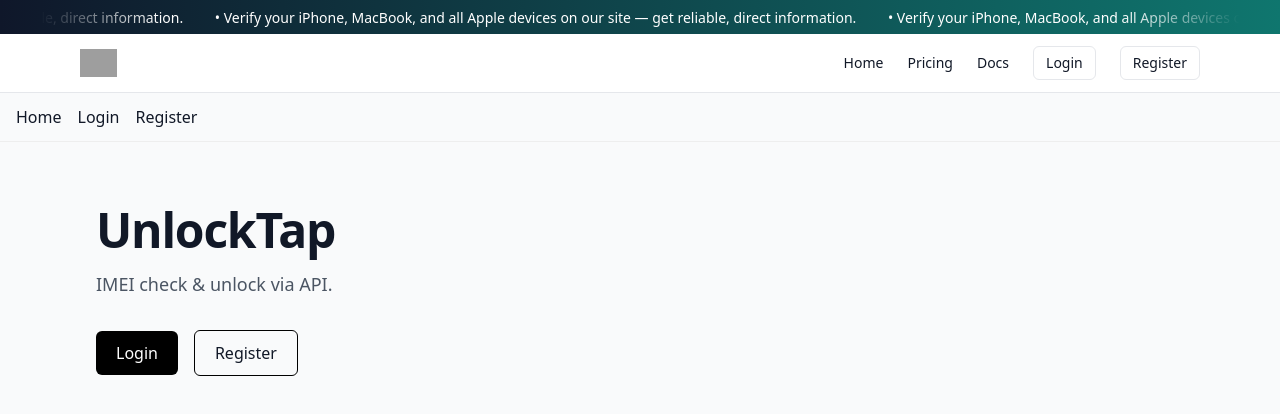
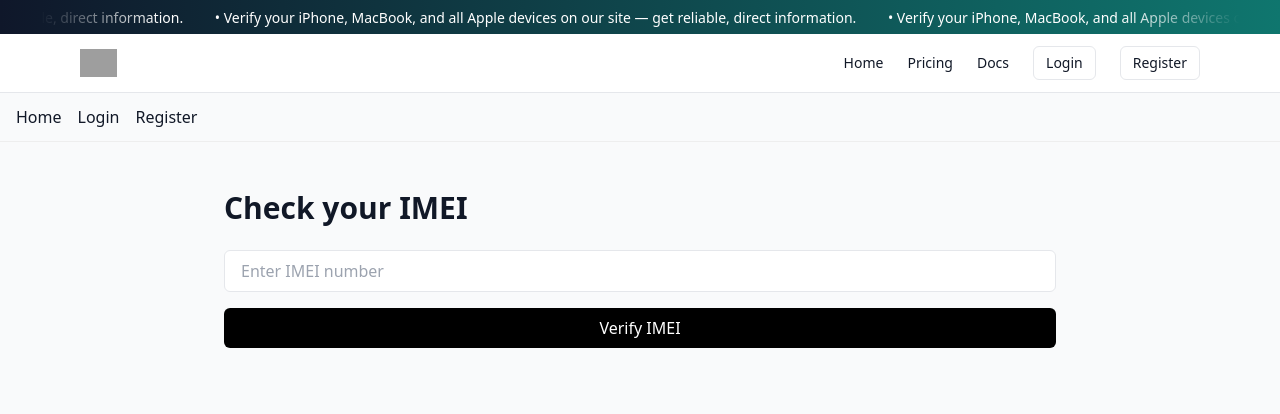
Before and after one commit to MrPee309/unlocktap-site, a Next.js app: page / in a window 1280 px wide. Shown: the top 414 px of the page. Built offline with nearby package versions, Linux system fonts and the light colour scheme; grey boxes are pictures that could not be loaded.

Commit message:
Add files via upload

```diff
--- a/pages/index.tsx
+++ b/pages/index.tsx
@@ -1,8 +1,5 @@
 // pages/index.tsx
 import Head from "next/head";
-import Link from "next/link";
-
-// si w gen components sa yo nan /components, yo ap monte:
 import AnnouncementBar from "@/components/AnnouncementBar";
 import TopNav from "@/components/TopNav";
 import Navbar from "@/components/Navbar";
@@ -15,36 +12,27 @@
         <title>UnlockTap – IMEI check & unlock</title>
         <meta name="description" content="IMEI check & unlock via API" />
       </Head>
-
       <div className="min-h-screen bg-gray-50 text-gray-900">
-        {/* retire sa yo si repo a pa genyen yo */}
         <AnnouncementBar />
         <TopNav />
         <Navbar />
         <PromoStrip />
-
-        <main className="mx-auto max-w-6xl px-4 sm:px-6 lg:px-8 py-16">
-          <h1 className="text-4xl sm:text-5xl font-bold tracking-tight">
-            UnlockTap
-          </h1>
-          <p className="mt-4 text-lg text-gray-600">
-            IMEI check &amp; unlock via API.
-          </p>
-
-          <div className="mt-8 flex items-center gap-4">
-            <Link
-              href="/auth/login"
-              className="inline-flex items-center rounded-md bg-black px-5 py-2.5 text-white hover:bg-gray-800 transition"
+        <main className="mx-auto max-w-4xl px-4 sm:px-6 lg:px-8 py-12">
+          <h1 className="text-3xl font-bold mb-6">Check your IMEI</h1>
+          {/* Placeholder form, replace with actual verification logic */}
+          <form className="flex flex-col gap-4">
+            <input
+              type="text"
+              placeholder="Enter IMEI number"
+              className="w-full rounded-md border px-4 py-2"
+            />
+            <button
+              type="submit"
+              className="rounded-md bg-black px-4 py-2 text-white hover:bg-gray-800"
             >
-              Login
-            </Link>
-            <Link
-              href="/auth/register"
-              className="inline-flex items-center rounded-md border border-black px-5 py-2.5 hover:bg-gray-100 transition"
-            >
-              Register
-            </Link>
-          </div>
+              Verify IMEI
+            </button>
+          </form>
         </main>
       </div>
     </>
```
